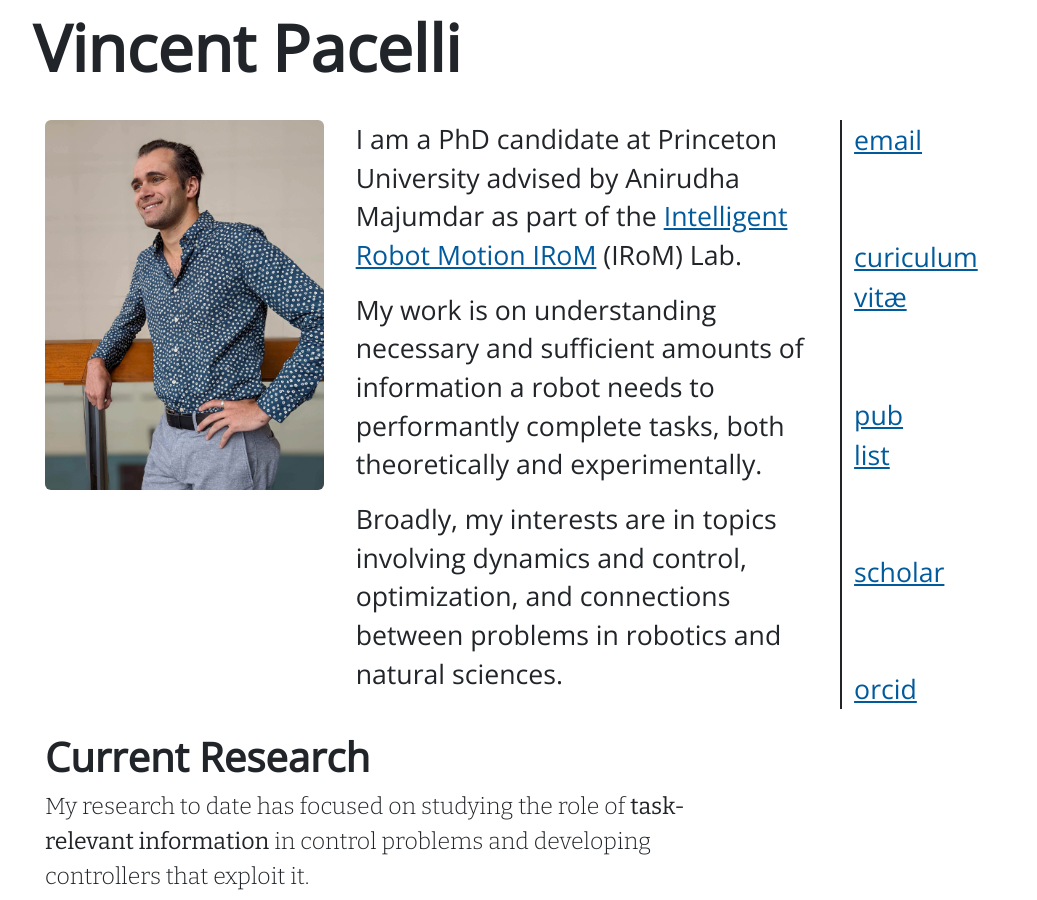
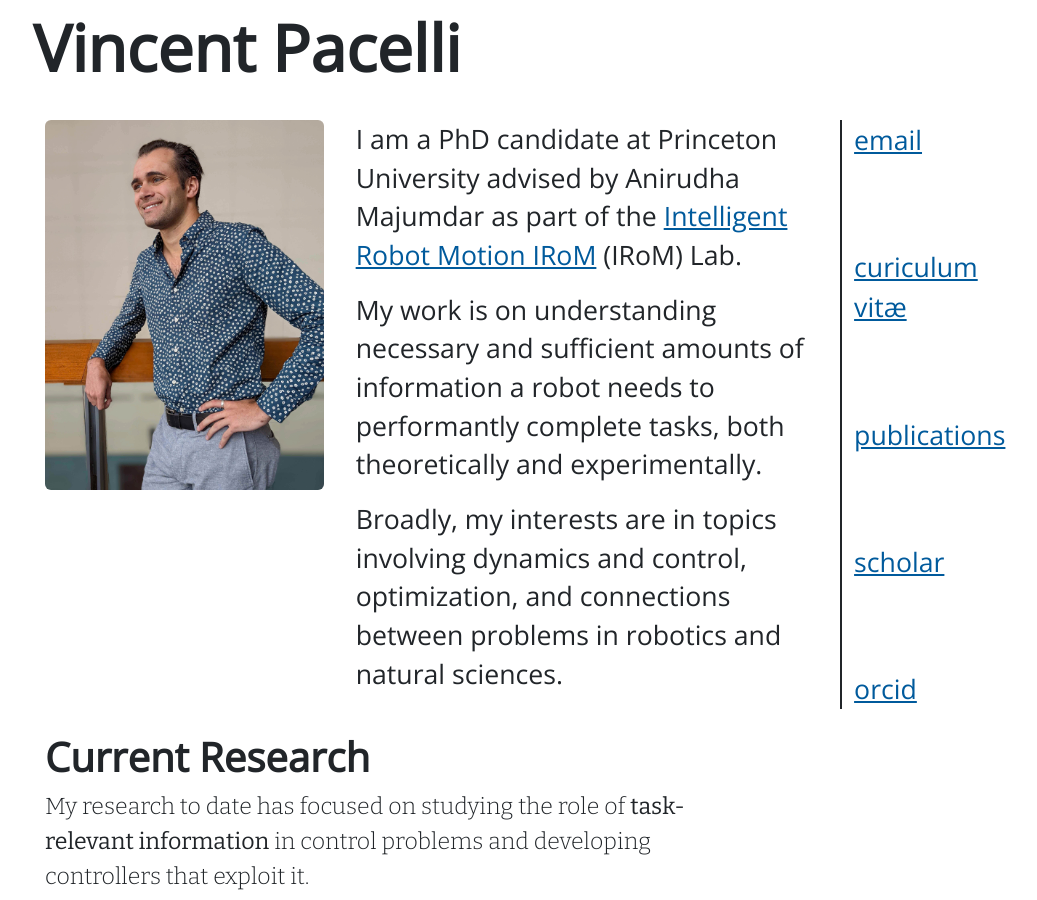
Before and after one commit to tnecniv/old-website, a Jekyll site: the page built from index.html, in a window 1280 px wide and 900 px high. Shown: the whole window, without its empty margins (153-1190 px from the left). Built offline with Jekyll 4.4.1, drawn with Linux system fonts in a browser that asks for light colours.

Commit message:
Changed menu name for publications

```diff
--- a/_data/pubs.yml
+++ b/_data/pubs.yml
@@ -39,7 +39,7 @@
   type: talk
   authors:
     - V. Pacelli
-    -  A. Majumdar
+    - A. Majumdar
   venue: NERC
   year: 2019
 
--- a/index.html
+++ b/index.html
@@ -31,7 +31,7 @@ layout: main
                 <div class="col-lg-2 menu-links text-left border-start border-dark border-2 d-flex flex-column justify-content-between">
                     <a href="mailto:vpacelli@princeton.edu" class="menu-links">email</a>
                     <a href="" class="menu-links">curiculum vitæ</a>
-                    <a href="#publist" class="menu-links">pub list</a>
+                    <a href="#publist" class="menu-links">publications</a>
                     <a href="https://scholar.google.com/citations?user=M7Vsg3IAAAAJ" class="menu-links">scholar</a>
                     <a href="https://orcid.org/0000-0002-3757-7538" class="menu-links">orcid</a>
                 </div>
```
